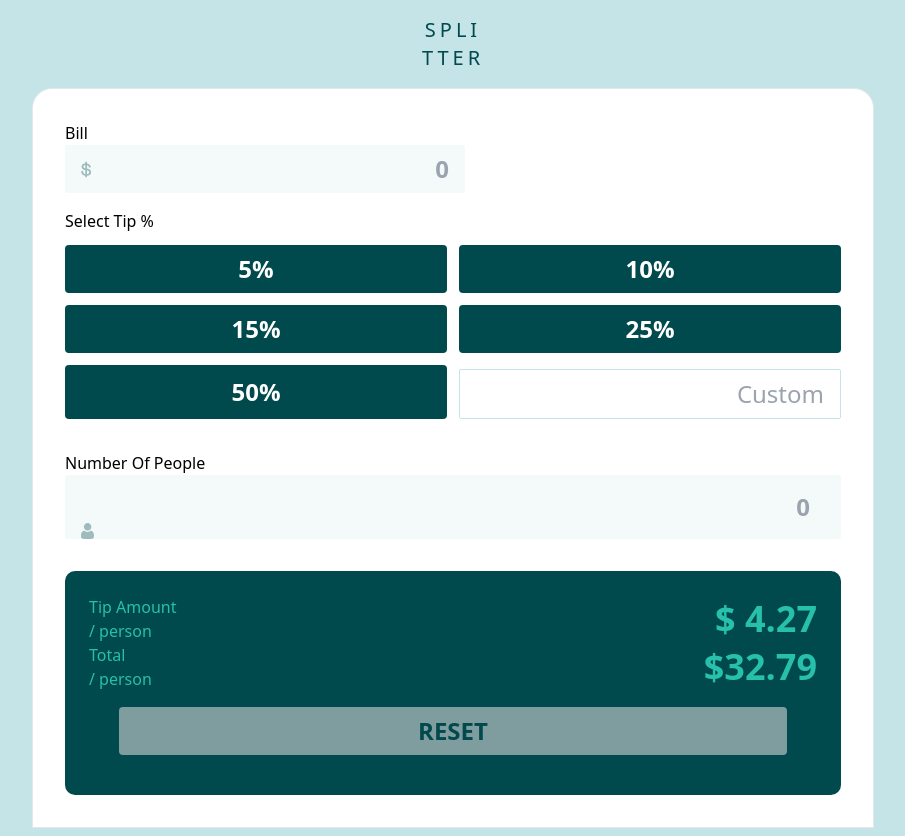
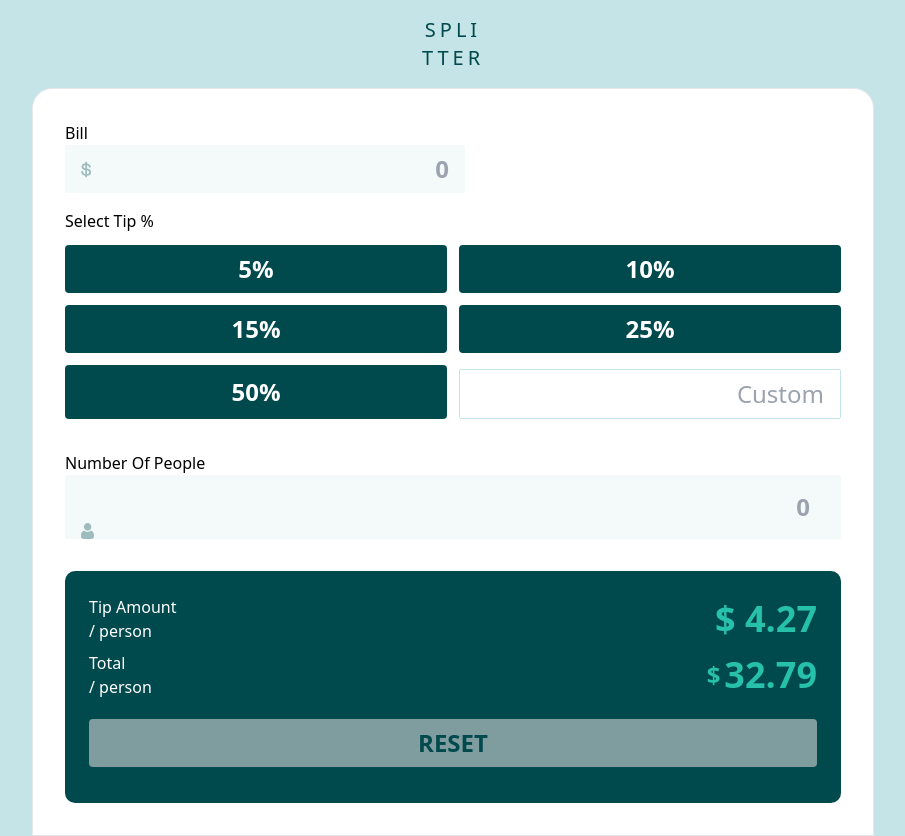
Before and after one commit to mbtenkorang/tip-calculator-app, a React (Vite) app: page / in a window 1280 px wide. Shown: the whole page, without its empty margins (187-1092 px from the left). Built offline with nearby package versions, Linux system fonts and the light colour scheme; the HTML template or start-up script is replaced by a standard one.

Commit message:
Update styles

```diff
--- a/src/components/Total.jsx
+++ b/src/components/Total.jsx
@@ -1,4 +1,4 @@
-import { Button } from './TipButton';
+import dollarLogo from '../assets/images/icon-dollar.svg';
 
 function Total() {
   // const details = {
@@ -16,8 +16,8 @@ function Total() {
 
   return (
     <section className="flex flex-col bg-secondary-verydarkcyan p-6 text-primary rounded-[10px]">
-      <div className="flex justify-between items-center">
-        <p className="flex flex-col">
+      <div className="flex justify-between items-center mb-2">
+        <p className="text-white flex flex-col">
           <span>Tip Amount</span>
           <span>/ person</span>
         </p>
@@ -25,17 +25,20 @@ function Total() {
         <p className="text-4xl font-bold">$ 4.27</p>
       </div>
 
-      <div className="flex justify-between items-center">
-        <p className="flex flex-col">
+      <div className="flex justify-between items-center mb-2">
+        <p className="text-white flex flex-col">
           <span>Total</span>
           <span>/ person</span>
         </p>
 
-        <p className="text-4xl font-bold">$32.79</p>
+        <p className="text-4xl font-bold flex items-center">
+          <span className="text-2xl mr-1">$</span>
+          32.79
+        </p>
       </div>
 
       <div className="flex justify-center my-2">
-        <button className="text-secondary-verydarkcyan text-2xl font-bold py-2 px-4 bg-secondary-graycyan rounded uppercase w-11/12 my-2">
+        <button className="text-secondary-verydarkcyan text-2xl font-bold py-2 px-4 bg-secondary-graycyan rounded uppercase w-full my-1">
           Reset
         </button>
       </div>
```
